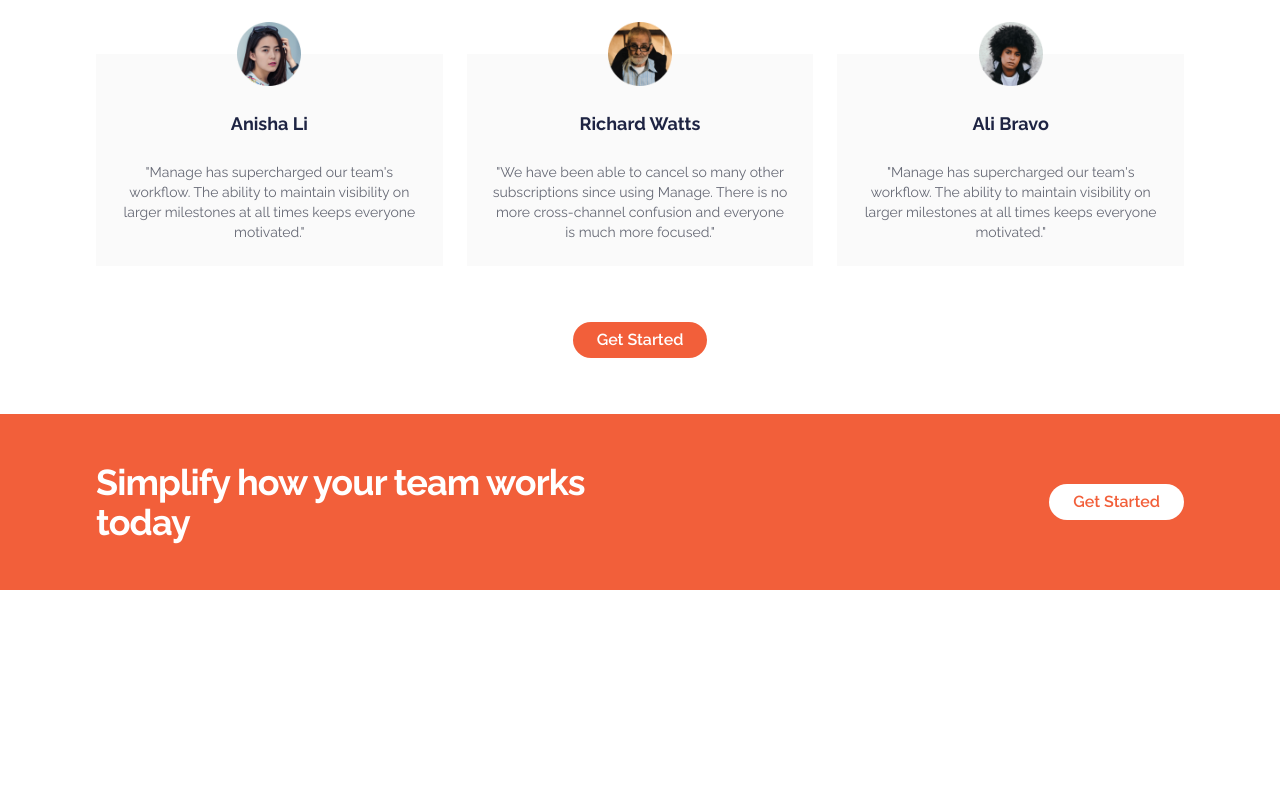
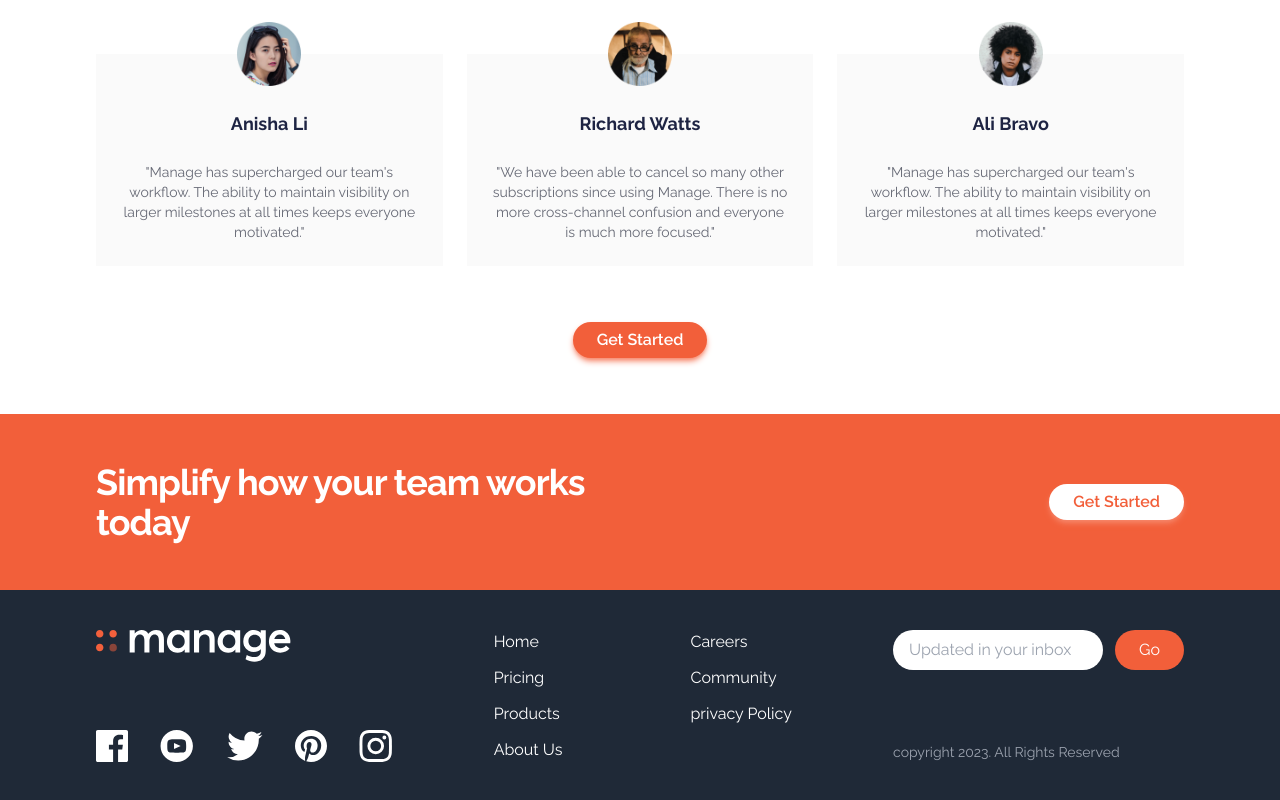
Before and after one commit to femiconnect/manage-app-landing-page, a React (Create React App) app: page / in a window 1280 px wide. Shown: the part 1198-1998 px from the top of the page. Before the commit the page ends 1788 px from the top, so only its background shows below. Built offline with nearby package versions, Linux system fonts and the light colour scheme.

Commit message:
designed the footer section

```diff
--- a/src/App.js
+++ b/src/App.js
@@ -4,6 +4,7 @@ import Hero from './components/Hero';
 import Features from './components/Features';
 import Testimonials from './components/Testimonials';
 import Cta from './components/Cta';
+import Footer from './components/Footer';
 
 function App() {
    return (
@@ -13,6 +14,7 @@ function App() {
          <Features />
          <Testimonials />
          <Cta />
+         <Footer />
       </>
    );
 }
--- /dev/null
+++ b/src/components/Footer.js
@@ -0,0 +1,98 @@
+import React from 'react';
+import logoWhite from '../assets/images/logo-white.svg';
+import facebook from '../assets/images/icon-facebook.svg';
+import youtube from '../assets/images/icon-youtube.svg';
+import twitter from '../assets/images/icon-twitter.svg';
+import pinterest from '../assets/images/icon-pinterest.svg';
+import instagram from '../assets/images/icon-instagram.svg';
+
+const Footer = () => {
+   return (
+      <footer className='bg-gray-800'>
+         {/* -- flex container -- */}
+         <div className='container flex flex-col-reverse justify-between py-10 space-y-8 md:flex-row  md:space-y-0'>
+            {/* --rights reserved */}
+            <div className='text-gray-400 text-sm text-center md:hidden'>
+               copyright 2023. All Rights Reserved
+            </div>
+
+            {/* -- logo and social links container -- */}
+            <div className='flex flex-col-reverse items-center justify-between space-y-12 md:flex-col md:items-start md:space-y-0'>
+               {/* logo */}
+               <div className='my-12 md:mt-0'>
+                  <img src={logoWhite} alt='' className='h-8' />
+               </div>
+
+               {/* social links container */}
+               <div className='flex justify-center space-x-8'>
+                  <a href='/'>
+                     <img src={facebook} alt='' className='h-8' />
+                  </a>
+                  <a href='/'>
+                     <img src={youtube} alt='' className='h-8' />
+                  </a>
+                  <a href='/'>
+                     <img src={twitter} alt='' className='h-8' />
+                  </a>
+                  <a href='/'>
+                     <img src={pinterest} alt='' className='h-8' />
+                  </a>
+                  <a href='/'>
+                     <img src={instagram} alt='' className='h-8' />
+                  </a>
+               </div>
+            </div>
+
+            {/* -- menu links container -- */}
+            <div className='flex justify-around items-start space-x-32'>
+               <div className='flex flex-col space-y-3 text-white'>
+                  <a href='/' className='hover:text-brightRed'>
+                     Home
+                  </a>
+                  <a href='/' className='hover:text-brightRed'>
+                     Pricing
+                  </a>
+                  <a href='/' className='hover:text-brightRed'>
+                     Products
+                  </a>
+                  <a href='/' className='hover:text-brightRed'>
+                     About Us
+                  </a>
+               </div>
+
+               <div className='flex flex-col space-y-3 text-white'>
+                  <a href='/' className='hover:text-brightRed'>
+                     Careers
+                  </a>
+                  <a href='/' className='hover:text-brightRed'>
+                     Community
+                  </a>
+                  <a href='/' className='hover:text-brightRed'>
+                     privacy Policy
+                  </a>
+               </div>
+            </div>
+
+            {/* -- subscription form and copyright -- */}
+            <div className='flex flex-col justify-between'>
+               <form class='flex space-x-3'>
+                  <input
+                     type='text'
+                     className='flex-1 px-4 rounded-full focus:outline-none'
+                     placeholder='Updated in your inbox'
+                  />
+                  <button className='px-6 py-2 text-white rounded-full bg-brightRed hover:bg-brightRedLight focus:outline-none'>
+                     Go
+                  </button>
+               </form>
+
+               <div className='hidden text-gray-400 text-sm md:block'>
+                  copyright 2023. All Rights Reserved
+               </div>
+            </div>
+         </div>
+      </footer>
+   );
+};
+
+export default Footer;
--- a/src/index.css
+++ b/src/index.css
@@ -10,6 +10,6 @@
    }
 
    .btn {
-      @apply p-3 px-6 py-1.5 text-white font-semibold bg-brightRed rounded-full hover:bg-brightRedLight;
+      @apply p-3 px-6 py-1.5 text-white font-semibold bg-brightRed rounded-full hover:bg-brightRedLight shadow-md shadow-brightRedLight;
    }
 }
```
